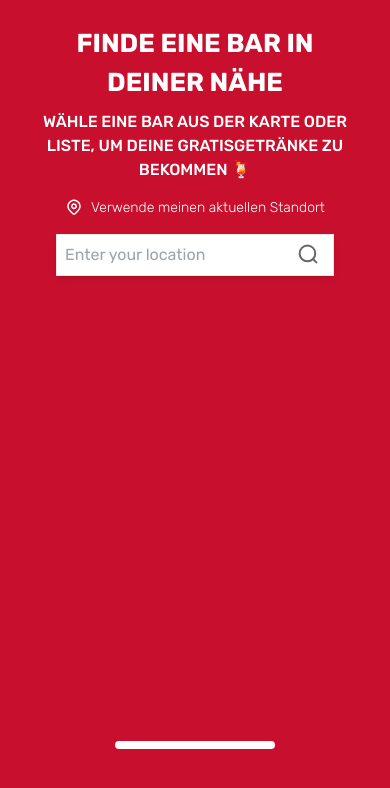
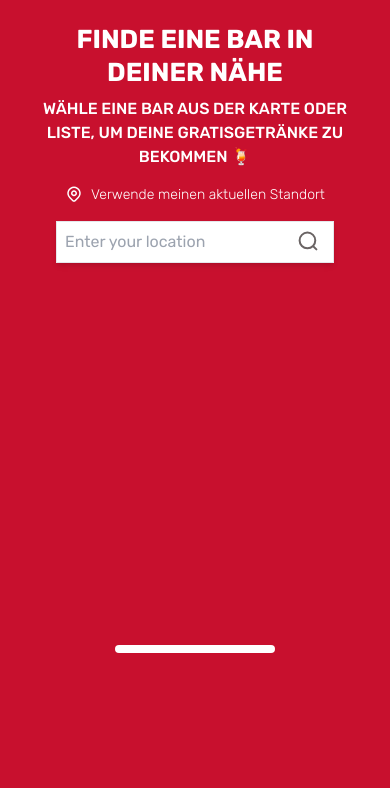
Before and after one commit to pengyilabs/campari-spritz, a website with bundled scripts: page find-a-bar.html in a window 390 px wide. Built offline with nearby package versions, Linux system fonts and the light colour scheme; no server answers.

Commit message:
edit margins to add space to the map

```diff
--- a/find-a-bar.html
+++ b/find-a-bar.html
@@ -18,7 +18,7 @@
 <div id="find-a-bar-section" class="py-8 bg-gray-100 text-white min-h-screen bg-red-campari pt-[254px] lg:pt-4">
   <!-- Heading -->
   <div id="find-bar-heading" class="text-center flex flex-col align-center justify-center w-full pb-6 pt-6 px-6 fixed top-0 bg-red-campari z-40 lg:static lg:px-0 lg:pt-0">
-    <h2 class="text-[26px] lg:text-3xl font-bold mb-2">FINDE EINE BAR IN <br> DEINER NÄHE</h2>
+    <h2 class="text-[26px] lg:text-3xl font-bold mb-2 leading-tight">FINDE EINE BAR IN <br> DEINER NÄHE</h2>
     <p class="text-base font-medium mb-4">WÄHLE EINE BAR AUS DER KARTE ODER LISTE, UM DEINE GRATISGETRÄNKE ZU BEKOMMEN 🍹</p>
 
     <!-- Search Bar -->
@@ -26,7 +26,7 @@
       <img src="./src/assets/icons/map-pin-white.svg"/>
       Verwende meinen aktuellen Standort
       </button>
-    <div class="mb-6 px-8">
+    <div class="px-8">
       <label class="w-full max-w-lg relative">
           <input id="searchBar" type="text" placeholder="Enter your location" class="w-full max-w-lg p-2 pr-12 border shadow-md text-black">
           <figure class="absolute bottom-[0px] right-4">
@@ -76,8 +76,8 @@
     <div id="map" class="bg-gray-300 lg:h-[100vh]"></div>
 
     <!-- Mobile: Bar List -->
-     <div id="swipe-container" class="fixed top-[85%] left-0 w-full bg-red-campari lg:hidden max-h-full z-40 transition-all duration-300 ease-in-out">
-      <div id="handle-bar" class="w-full h-10 flex justify-center items-center cursor-grab pt-4">
+     <div id="swipe-container" class="fixed top-[75%] left-0 w-full bg-red-campari lg:hidden max-h-full z-40 transition-all duration-300 ease-in-out">
+      <div id="handle-bar" class="w-full h-2 flex justify-center items-center cursor-grab pt-4">
         <div class="bg-white w-40 h-2 rounded"></div>
       </div>
       <div id="bar-list-mobile" class="space-y-4 lg:hidden mt-4 h-[100vh] overflow-y-hidden pb-[10vh]"></div>
--- a/src/components/map.js
+++ b/src/components/map.js
@@ -10,11 +10,9 @@ import state from "../utils/state.js";
 import {drawLoadingSkeleton} from "./loading-skeleton.js";
 import {setupModals} from "../utils/modalRendering.js";
 import ENVIRONMENT from "../../env.Development.js";
-console.log(ENVIRONMENT.CAMPARI_PLACES_DETAILS_URL)
-console.log("WORKIN")
+
 const fetchPlaceDetails = async (service, placeIds) => {
   const { spherical } = await google.maps.importLibrary("geometry");
-  console.log(ENVIRONMENT.CAMPARI_PLACES_DETAILS_URL)
   const result = await fetch(ENVIRONMENT.CAMPARI_PLACES_DETAILS_URL);
   const data = await result.json();
 
```
Also changed, not shown: src/output.css.
